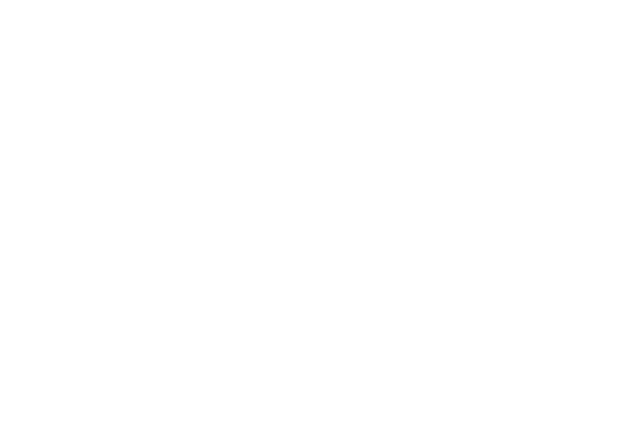
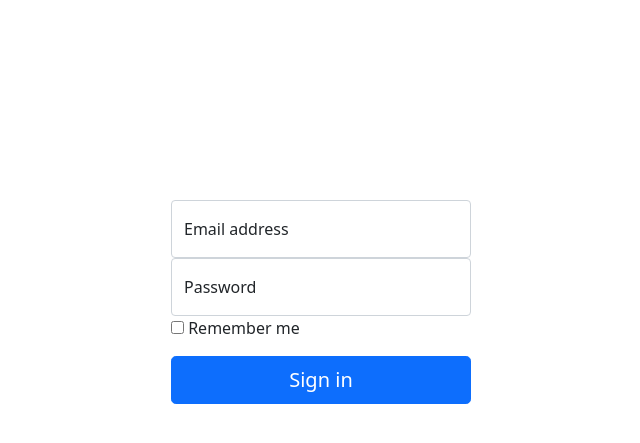
Before and after one commit to klisiubb/IO_Project, a Node server app: page /login in a window 1280 px wide. Before the commit the part shown is empty. Shown: the top 443 px of the page, without its empty margins (29-669 px from the left). Run offline with Node 20, Linux system fonts and the light colour scheme.

Commit message:
Logowanie i Main Page

```diff
--- a/views/login.hbs
+++ b/views/login.hbs
@@ -5,8 +5,29 @@
     <meta http-equiv="X-UA-Compatible" content="IE=edge">
     <meta name="viewport" content="width=device-width, initial-scale=1.0">
     <title>Logowanie - PLX</title>
+    <link href="/css/bootstrap.min.css" rel="stylesheet">
 </head>
 <body>
+ <main class="form-signin">
+  <form style="max-width: 300px;margin:200px;">
+    <div class="form-floating">
+      <input type="email" class="form-control" id="floatingInput" placeholder="name@example.com">
+      <label for="floatingInput">Email address</label>
+    </div>
+    <div class="form-floating">
+      <input type="password" class="form-control" id="floatingPassword" placeholder="Password">
+      <label for="floatingPassword">Password</label>
+    </div>
 
+    <div class="checkbox mb-3">
+      <label>
+        <input type="checkbox" value="remember-me"> Remember me
+      </label>
+    </div>
+    <button class="w-100 btn btn-lg btn-primary" type="submit">Sign in</button>
+
+  </form>
+</main>
+<script src="/js/bootstrap.min.js"></script>
 </body>
 </html>
```
Also changed, not shown: views/index.hbs (+6 -1 lines).
